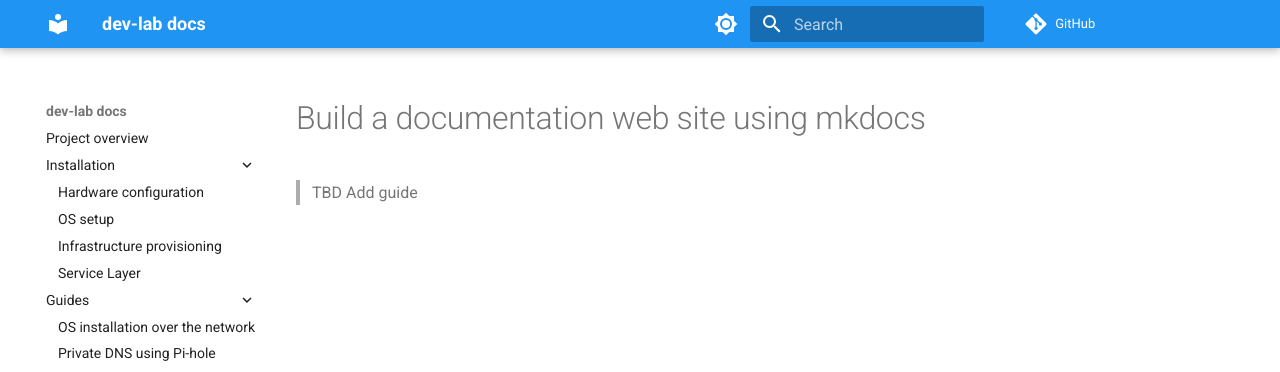
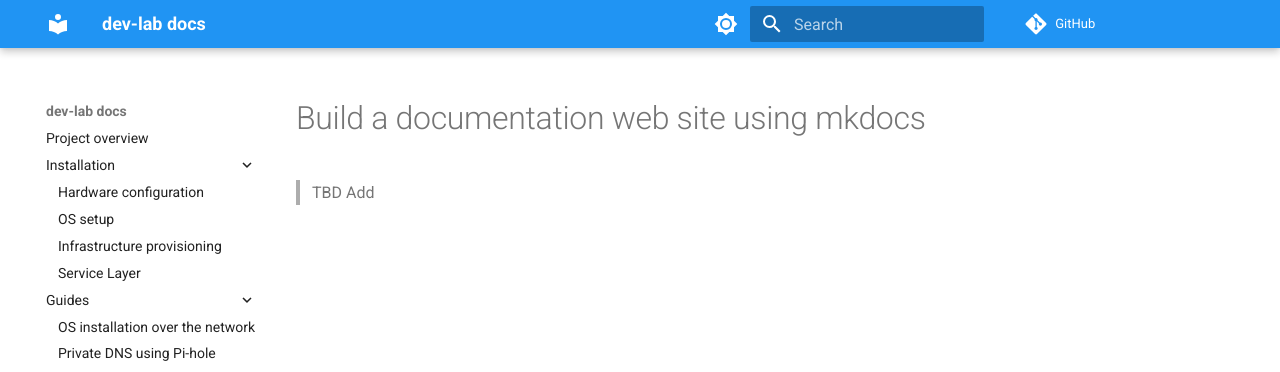
Before and after one commit to spetriuk/dev-lab-docs, an MkDocs documentation site: the page built from docs/guides/mkdocs.md, in a window 1280 px wide. Shown: the top 372 px of the page. Built offline with MkDocs 1.6.1 and Material for MkDocs 9.7.7, drawn with Linux system fonts in a browser that asks for light colours; comment, search, counter and statistics services are not loaded.

```diff
--- a/docs/guides/mkdocs.md
+++ b/docs/guides/mkdocs.md
@@ -1,3 +1,3 @@
 # Build a documentation web site using mkdocs
 
-> TBD Add guide
+> TBD Add
```
